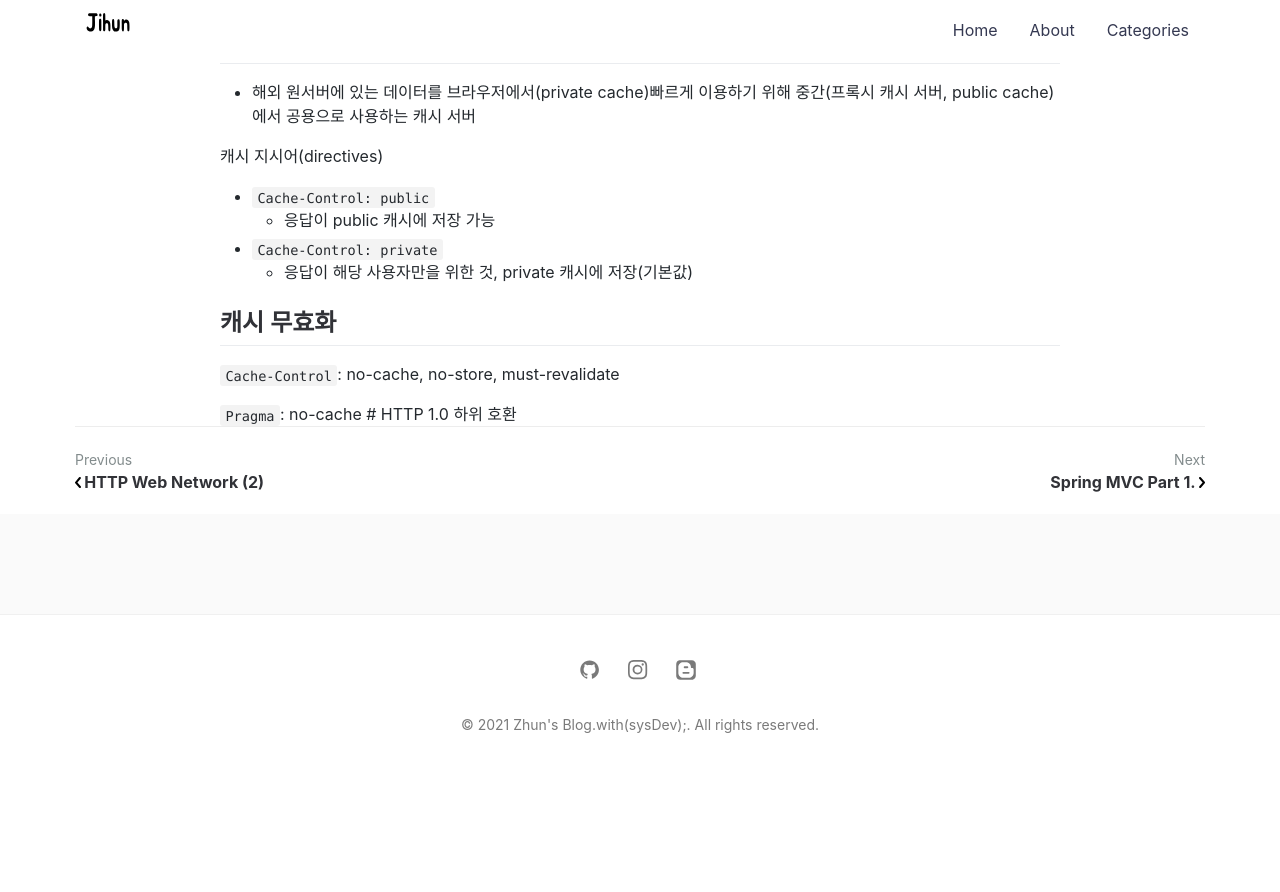
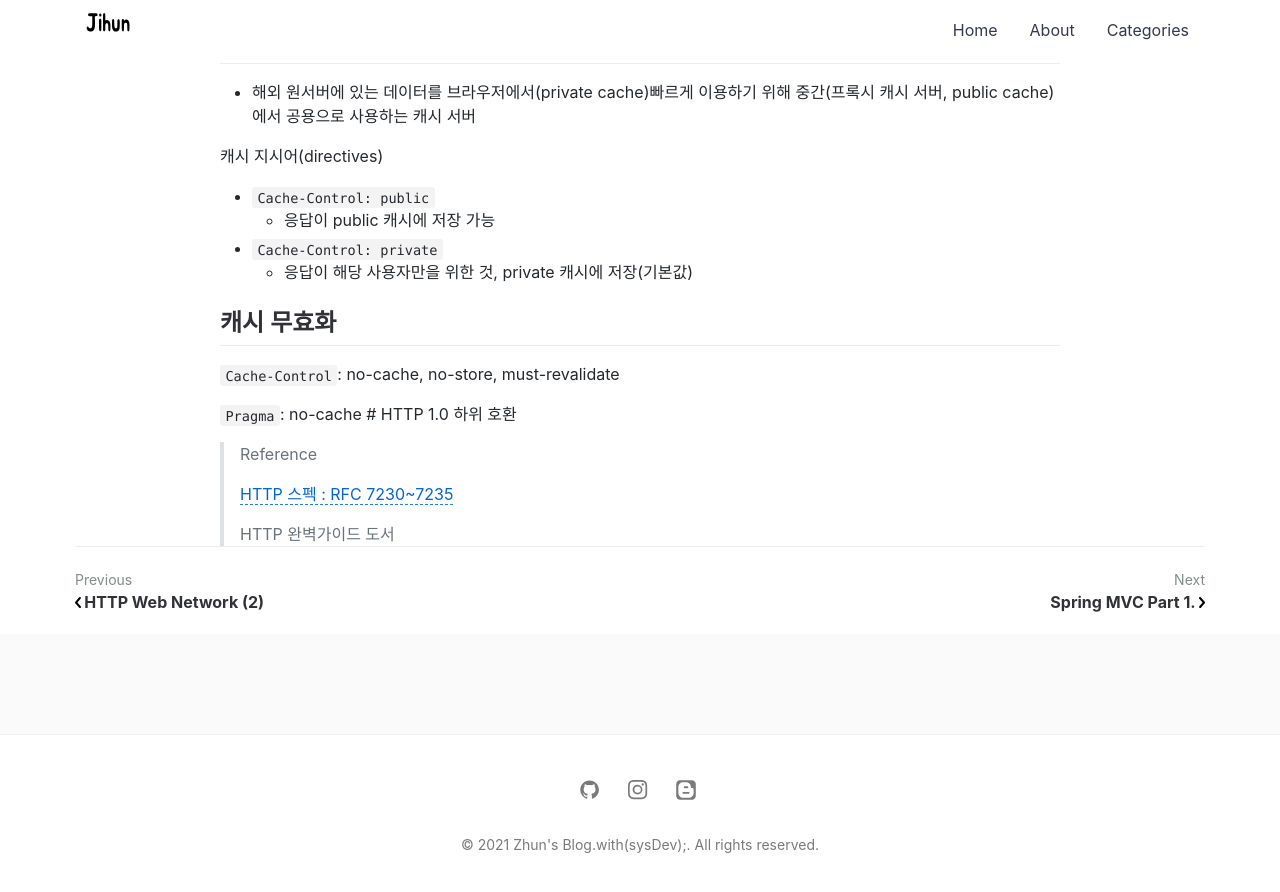
Before and after one commit to jihunparkme/jihunparkme.github.io, a Jekyll site: the page built from _posts/2021-07-07-Http-Web-Network_header.md, in a window 1280 px wide and 900 px high, scrolled down 6505 px. Shown: the top 892 px of the window. Built offline with Jekyll 4.4.1, drawn with Linux system fonts in a browser that asks for light colours; comment, search, counter and statistics services are not loaded; before the commit the page ends 7285 px from its top, so only the background shows below that.

Commit message:
add reference

```diff
--- a/_posts/2021-07-07-Http-Web-Network_header.md
+++ b/_posts/2021-07-07-Http-Web-Network_header.md
@@ -268,3 +268,9 @@ Client가 선호하는 표현 요청 (요청시에만 사용)
 `Cache-Control`: no-cache, no-store, must-revalidate
 
 `Pragma`: no-cache # HTTP 1.0 하위 호환
+
+> Reference
+>
+> [HTTP 스펙 : RFC 7230~7235](https://datatracker.ietf.org/doc/html/rfc7230)
+>
+> HTTP 완벽가이드 도서
```
